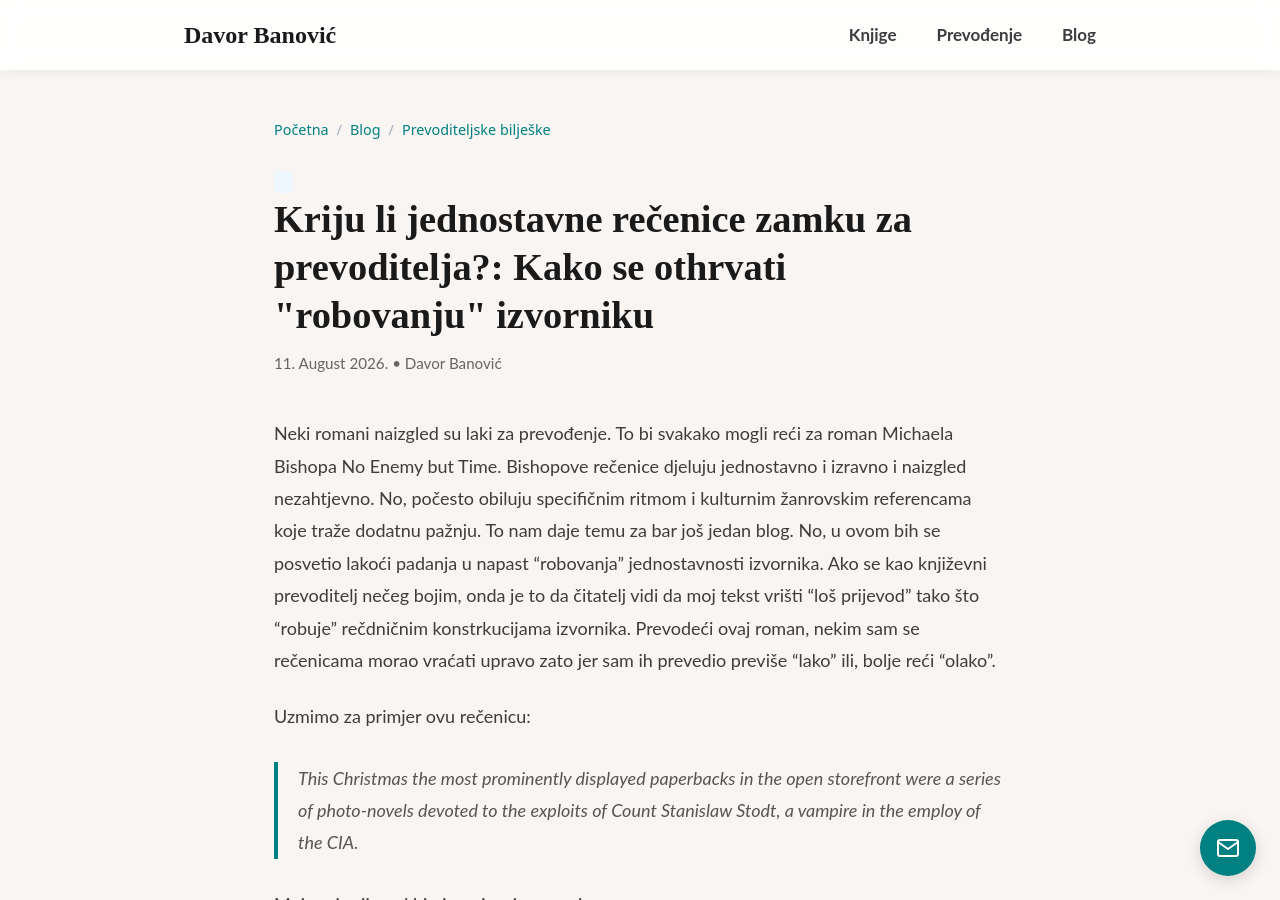
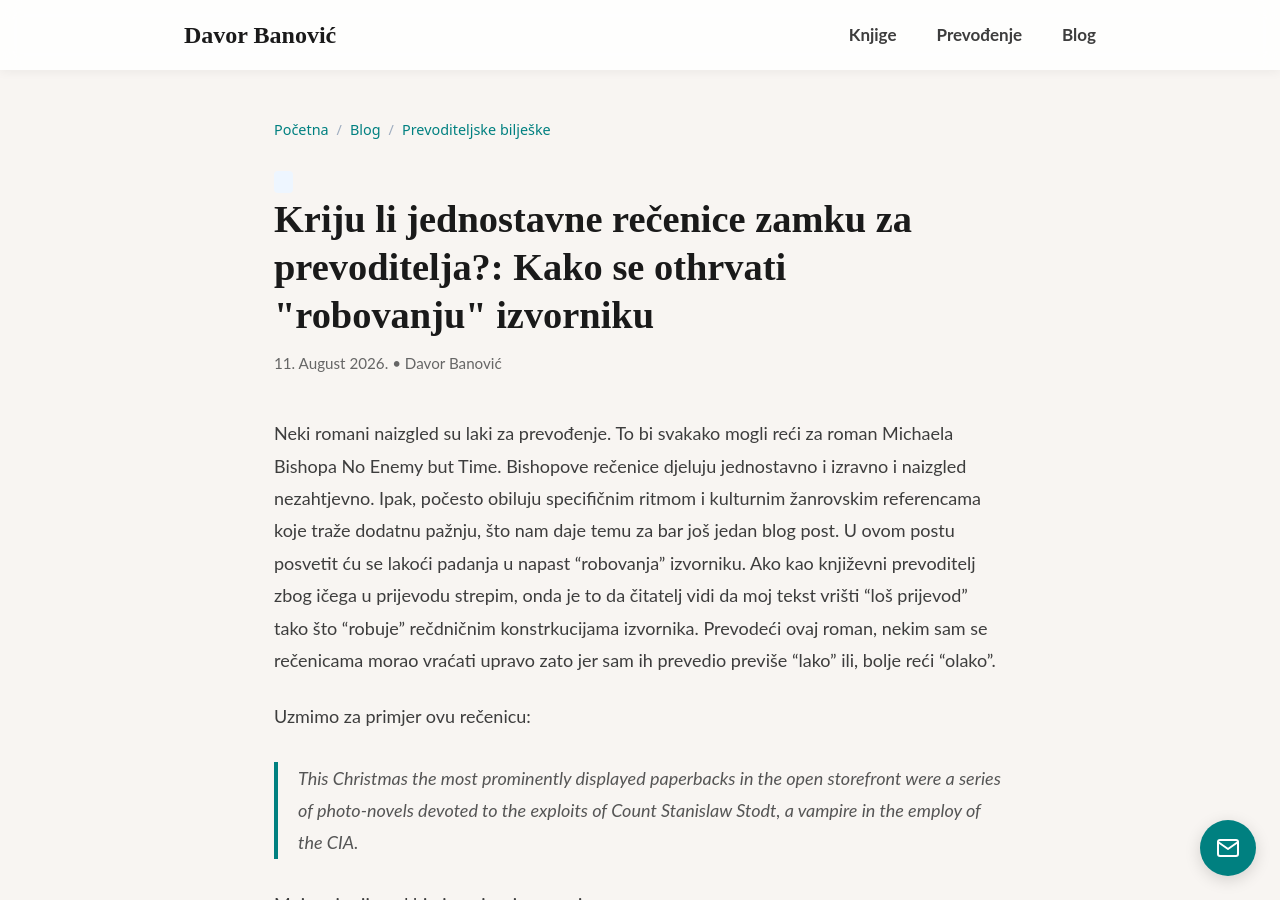
Before and after one commit to banovotz/banovotz.github.io, a Jekyll site: the page built from _posts/2026-08-11-kriju-li-jednostavne-reenice-zamku-za-prevoditelja-kako-se-othrvati-robovanju-izvorniku.md, in a window 1280 px wide and 900 px high. Built offline with Jekyll 4.4.1, drawn with Linux system fonts in a browser that asks for light colours.

Commit message:
Publish new blog post

```diff
--- a/_posts/2026-08-11-kriju-li-jednostavne-reenice-zamku-za-prevoditelja-kako-se-othrvati-robovanju-izvorniku.md
+++ b/_posts/2026-08-11-kriju-li-jednostavne-reenice-zamku-za-prevoditelja-kako-se-othrvati-robovanju-izvorniku.md
@@ -3,12 +3,12 @@
   izvorniku'
 layout: post
 category: prevoditeljske-biljeske
-date: '2026-08-11 10:05:00'
+date: '2026-08-11 07:31:22'
 image: assets/images/martine-mussies-bumuBbsiavM-unsplash.jpg
 description: 'Nisu samo komplicirane rečenice teške u književnom prevođenju. Otkrijte kako se u književnim prijevodima s engleskog othrvati "robovanju" jeziku izvornika, a zadržati prirodni ritam jezika.'
 ---
 
-Neki romani naizgled su laki za prevođenje. To bi svakako mogli reći za roman Michaela Bishopa No Enemy but Time. Bishopove rečenice djeluju jednostavno i izravno i naizgled nezahtjevno. No, počesto obiluju specifičnim ritmom i kulturnim žanrovskim referencama koje traže dodatnu pažnju. To nam daje temu za bar još jedan blog. No, u ovom bih se posvetio lakoći padanja u napast "robovanja" jednostavnosti izvornika.  Ako se kao književni prevoditelj nečeg bojim, onda je to da čitatelj vidi da moj tekst vrišti "loš prijevod" tako što "robuje" rečdničnim konstrkucijama izvornika.  Prevodeći ovaj roman, nekim  sam se rečenicama morao vraćati upravo zato jer sam ih  prevedio previše "lako" ili, bolje reći "olako".
+Neki romani naizgled su laki za prevođenje. To bi svakako mogli reći za roman Michaela Bishopa No Enemy but Time. Bishopove rečenice djeluju jednostavno i izravno i naizgled nezahtjevno. Ipak, počesto obiluju specifičnim ritmom i kulturnim žanrovskim referencama koje traže dodatnu pažnju, što nam daje temu za bar još jedan blog post. U ovom postu posvetit ću se lakoći padanja u napast "robovanja" izvorniku. Ako kao književni prevoditelj zbog ičega u prijevodu strepim, onda je to da čitatelj vidi da moj tekst vrišti "loš prijevod" tako što "robuje" rečdničnim konstrkucijama izvornika.  Prevodeći ovaj roman, nekim  sam se rečenicama morao vraćati upravo zato jer sam ih  prevedio previše "lako" ili, bolje reći "olako".
 
 Uzmimo za primjer ovu rečenicu:
 
@@ -16,7 +16,7 @@
 
 Moj prvi prijevod bio je, priznajem, ovaj:
 
-> *Ovog Božića najistaknutiji džepni romani u otvorenom izlogu bili su  serija foto-romana posvećenih podvizima grofa Stanislawa Stodta, vampira u službi CIA-e.*
+> *Ovog Božića najistaknutiji džepni romani u otvorenom izlogu bili su serija foto-romana posvećenih podvizima grofa Stanislawa Stodta, vampira u službi CIA-e.*
 
 Iako je ovaj prijevod točan i prenosi sve informacije iz izvornika, u njemu se osjeća blaga sintaktička ukočenost, a i nekakvo neslaganje u broju (ne odgovara baš ni *bili su* ni *bila je*). Drugo i treće čitanje otkrivaju mjesta na kojima hrvatski prijevod može dobiti na tečnosti, eleganciji i prirodnijem ritmu.
 
```
